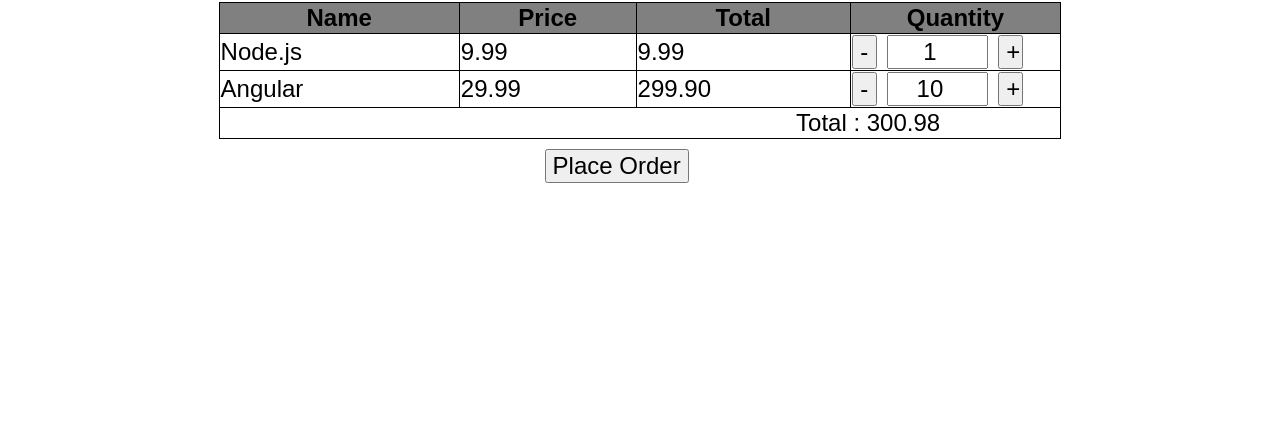
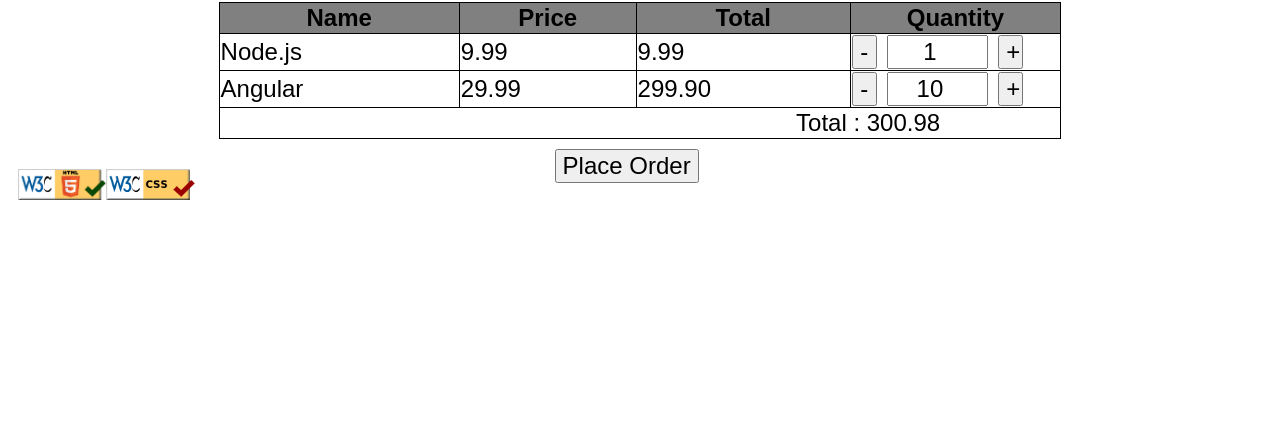
Before and after one commit to HeinHtetZawNeo/HeinHtetZawNeo.github.io, a plain HTML site: page Lab3/index.html in a window 1280 px wide. Shown: the part 363-800 px from the top of the page. Drawn offline with Linux system fonts and the light colour scheme; a web font is replaced by a local one.

Commit message:
update css checker and html checker link

```diff
--- a/Lab3/index.css
+++ b/Lab3/index.css
@@ -34,6 +34,8 @@
 
 .row {
     margin: 10px;
+    width: 100%;
+    display: flow-root;
 }
 
 .name {
--- a/Lab3/index.html
+++ b/Lab3/index.html
@@ -70,22 +70,39 @@
                 <td>Node.js</td>
                 <td>9.99</td>
                 <td>9.99</td>
-                <td><button class="qtyButton">-</button><input class="quantity" type="number" value="1"><button class="qtyButton">+</button></td>
+                <td><button class="qtyButton">-</button><input class="quantity" type="number" value="1"><button
+                        class="qtyButton">+</button></td>
             </tr>
             <tr>
                 <td>Angular</td>
                 <td>29.99</td>
                 <td>299.90</td>
-                <td><button class="qtyButton">-</button><input class="quantity" type="number" value="10"><button class="qtyButton">+</button></td>
+                <td><button class="qtyButton">-</button><input class="quantity" type="number" value="10"><button
+                        class="qtyButton">+</button></td>
             </tr>
             <tr>
                 <td colspan="4" id="totalAmount">Total : 300.98</td>
             </tr>
         </tbody>
     </table>
-    <div class="col-2 ncol-5" id="placeOrder">
-    <button>Place Order</button>
-</div>
+    <div class="row">
+        <div class="col-2 ncol-5" id="placeOrder">
+            <button>Place Order</button>
+        </div>
+    </div>
+    <div class="row">
+        <a href="https://validator.w3.org/nu/?doc=https%3A%2F%2Fheinhtetzawneo.github.io%2FWAP%2FLab3%2Findex.html"
+            target="_blank">
+            <img class="col-1" src="../Lab1/rsc/htmlchecker.png" style="width: 7%;height: auto;"
+                alt="This is a html checker picture" />
+        </a>
+        <a href="https://jigsaw.w3.org/css-validator/validator?uri=https%3A%2F%2Fheinhtetzawneo.github.io%2FWAP%2FLab3%2Findex.html&profile=css3svg&usermedium=all&warning=1&vextwarning=&lang=en"
+            target="_blank">
+            <img class="col-1" src="../Lab2/rsc/css_checker.png" style="width: 7%;height: auto;"
+                alt="This is a css checker picture" />
+        </a>
+    </div>
+
 </body>
 
 </html>
```
